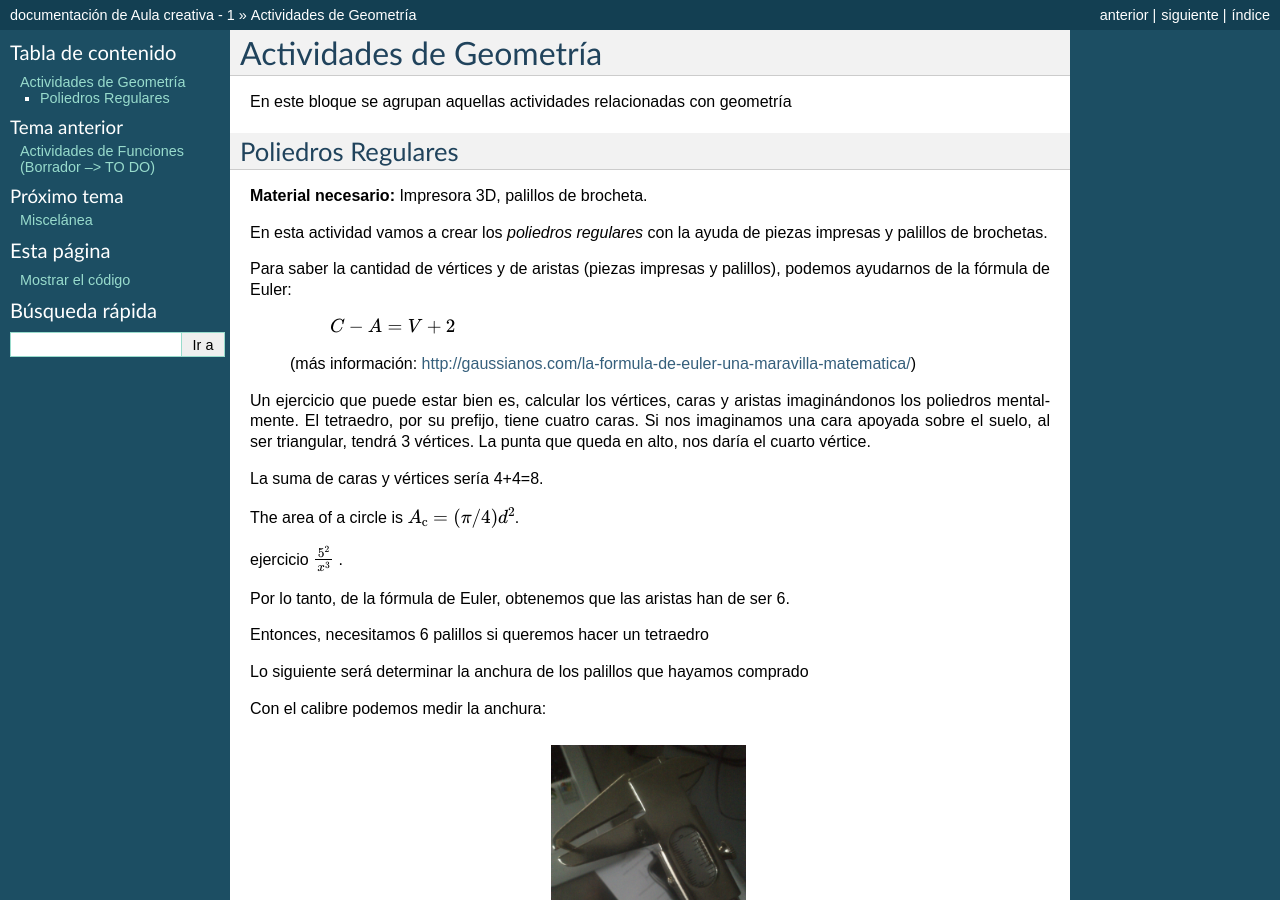
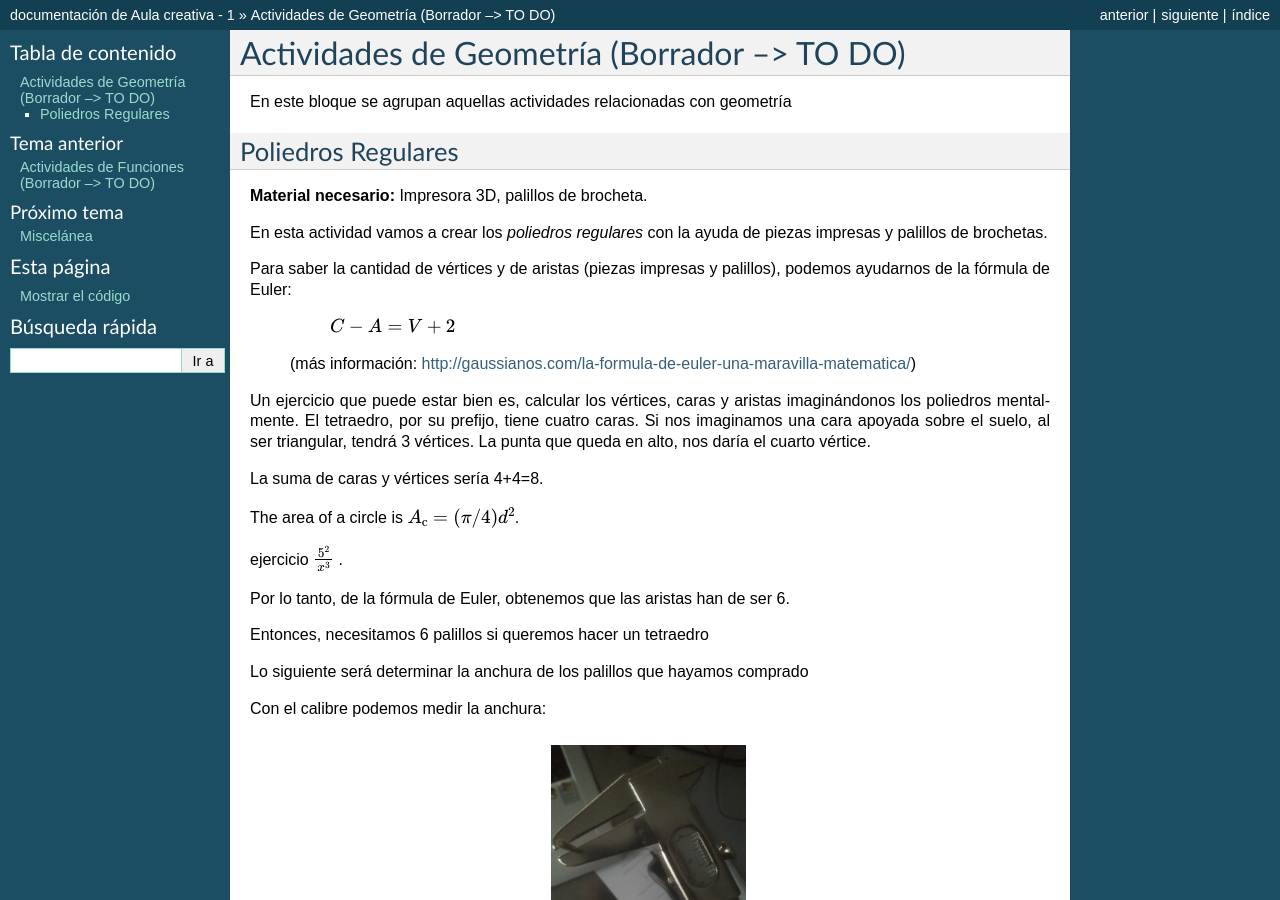
Before and after one commit to es3a10/aula_creativa, a Sphinx documentation site: the page built from docs/geometria.rst, in a window 1280 px wide and 900 px high. Built offline with Sphinx 7.4.7, drawn with Linux system fonts in a browser that asks for light colours; some of the changed text lies outside the part shown.

Commit message:
Update geometria.rst

```diff
--- a/docs/geometria.rst
+++ b/docs/geometria.rst
@@ -1,5 +1,5 @@
 ========================
-Actividades de Geometría
+Actividades de Geometría  (Borrador --> TO DO)
 ========================
 En este bloque se agrupan aquellas actividades relacionadas con geometría
 
```
